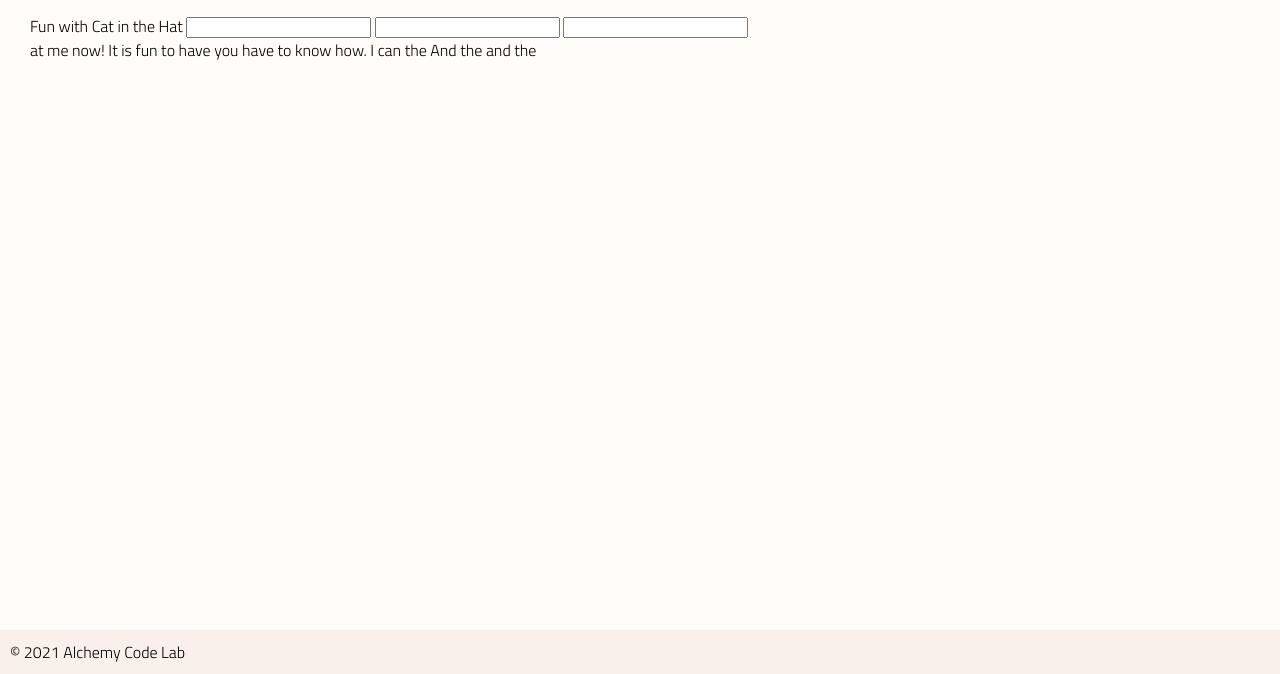
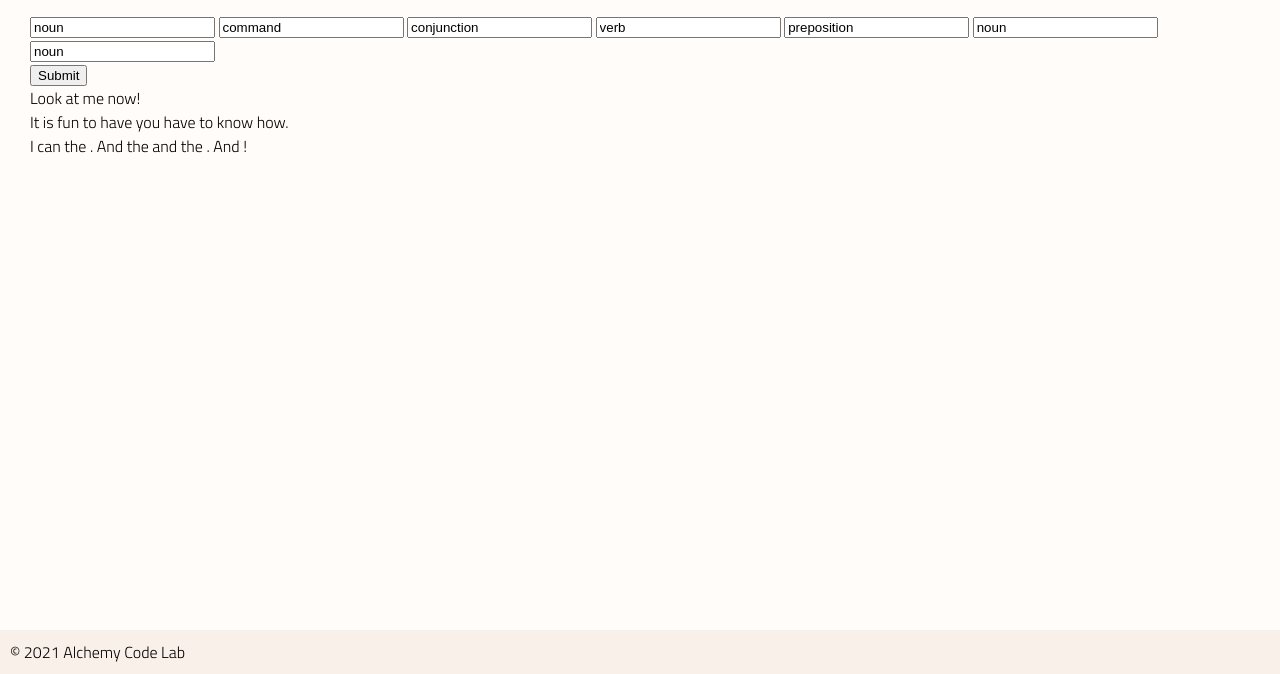
Before and after one commit to phoenix-nicholson/mob-project-august-2021, a plain HTML site: page index.html in a window 1280 px wide. Shown: the part 126-800 px from the top of the page. Drawn offline with Linux system fonts and the light colour scheme.

Commit message:
Added a button, gave inputs IDs, and continued building the paragraph with spans

```diff
--- a/index.html
+++ b/index.html
@@ -13,20 +13,30 @@
 
 <body>
     <header>
-        <h1>My App</h1>
+        <h1>Fun with Cat in the Hat</h1>
         <img src="assets/big-logo.png" />
     </header>
 
     <main>
-<label> Fun with Cat in the Hat</label>
-        <input id='noun-one'>
-        <input id='noun-two'>
-        <input id='noun-three'>
-
-        <p> <span id ="command"></span>at me now! It is fun to have <span id="noun-one"></span> <span id="conjunction"></span>
-        you have to know how. I can <span id="verb"></span> <span id="preposition"></span> the <span id="noun-two"></span> And the <span id="noun-three"></span>
-        and the <span id="noun"
-        </p>
+<label> </label>
+        <input id='noun-one-input' value="noun">
+        <input id='command-one-input' value="command">
+        <input id='conjuction-input' value="conjunction">
+        <input id='verb-one-input' value="verb">
+        <input id='preposition-input' value="preposition">
+        <input id='noun-two-input' value="noun">
+        <input id='noun-three-input' value="noun">
+        <br>
+        <button id="button">Submit</button>
+        <br>
+        <p> <span id ="command-one">Look</span> at me now!
+        <br>It is fun to have <span id="noun-one"></span> <span id="conjunction"></span>
+        you have to know how.
+        <br>I can <span id="verb-one"></span> <span id="preposition"></span> the <span id="noun-two"></span> .
+        And the <span id="noun-three"></span>
+        and the <span id="noun-four"></span>. And <span id="command-two"></span>!
+        <br>
+    </p>
 
     </main>
 
```
